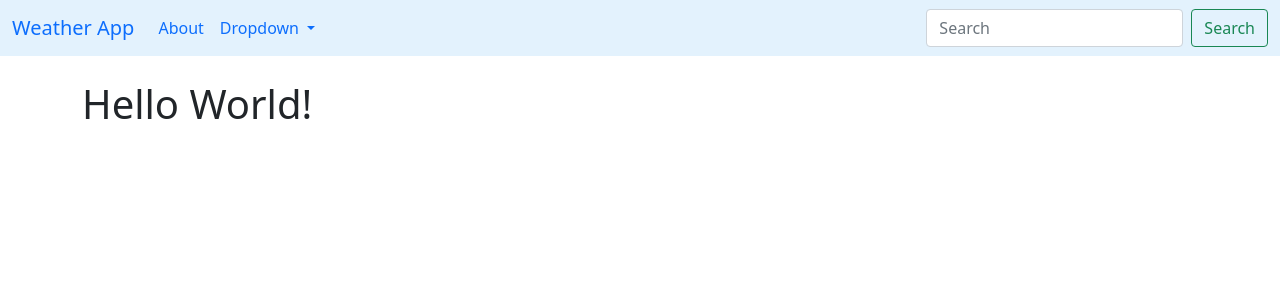
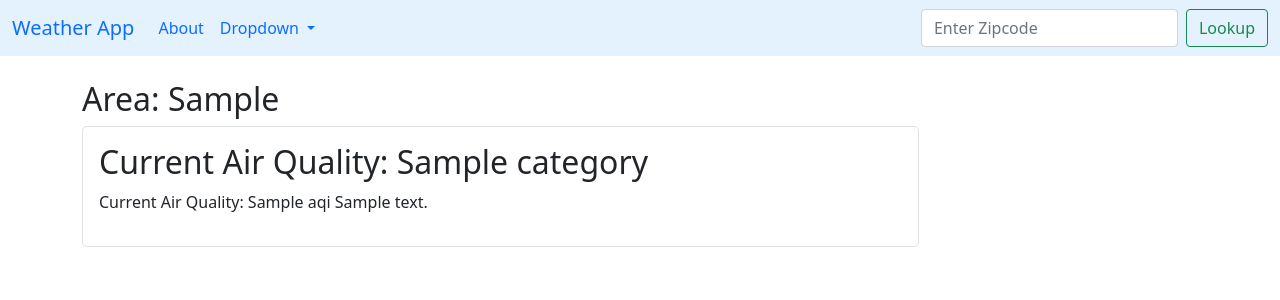
Before and after one commit to lwpearce/djangoweather, a Django app: template lookup/templates/home.html in a window 1280 px wide. Shown: the top 300 px of the page. Run offline with Django 4.2, Linux system fonts and the light colour scheme; the template is opened without the code that fills it: most values are stand-ins (such as "Sample title", 1, 10 or a date in 2020).

Commit message:
final push

```diff
--- a/lookup/templates/base.html
+++ b/lookup/templates/base.html
@@ -9,6 +9,15 @@
     <link href="https://cdn.jsdelivr.net/npm/bootstrap@5.0.2/dist/css/bootstrap.min.css" rel="stylesheet" integrity="sha384-EVSTQN3/azprG1Anm3QDgpJLIm9Nao0Yz1ztcQTwFspd3yD65VohhpuuCOmLASjC" crossorigin="anonymous">
 
     <title>Hello, world!</title>
+    <style>
+    	.good {background-color: #0C0;}
+    	.moderate {background-color: #FFFF00;}
+    	.usg {background-color: #FF9900;}
+    	.unhealthy {background-color: #FF0000;}
+    	.veryUnhealthy {background-color: #990066;}
+    	.hazardous {background-color: #660000;}
+    	.info { font-size: 12px; }
+    </style>
   </head>
   <body>
 
@@ -36,9 +45,10 @@
           </ul>
         </li>
       </ul>
-      <form class="d-flex" role="search">
-        <input class="form-control me-2" type="search" placeholder="Search" aria-label="Search">
-        <button class="btn btn-outline-success" type="submit">Search</button>
+      <form action="{% url 'home' %}" class="d-flex" method="POST">
+      	{% csrf_token %}
+        <input class="form-control me-2" type="search" placeholder="Enter Zipcode" aria-label="Search" name="zipcode">
+        <button class="btn btn-outline-success" type="submit">Lookup</button>
       </form>
     </div>
   </div>
--- a/lookup/templates/home.html
+++ b/lookup/templates/home.html
@@ -2,6 +2,33 @@
 
 {% block content %}
 
-<h1>Hello World!</h1>
+{% if api == "Error..." %}
+	There was an error, please try again...
+{% else %}
+	<!-- {{ api }} -->
+	<div class="col-md-9">
+		<h2>Area: {{ api.0.ReportingArea }} </h2>
+        <div class="{{ colors.air_quality_color|default_if_none:'bg-light' }} h-100 p-3 border rounded-3 ">
+          <h2>Current Air Quality: {{ api.0.Category.Name }}</h2>
+          <p>Current Air Quality: {{ api.0.AQI }} {{ descriptions.air_quality_description }}</p>
+
+        </div>
+        {% if visibilities.pm25_visibility == "visible"  %}
+      	<div class=" {{ colors.pm25_quality_color|default_if_none:'bg-light' }} h-100 p-3  rounded-3">
+      		<h2>Current pm2.5 Pollutant Quality: {{ api.1.Category.Name }}</h2>
+      		<p>Current pm2.5 Pollutant Particles: {{ api.1.AQI }} {{ descriptions.pm25_quality_description }}</p>
+      		<p class="info">Particles that are 2.5 microns or smaller are considered especially dangerous to human health because they bypass many of our body’s defenses. </p>
+	    </div>
+	    {% endif %}
+        {% if visibilities.pm10_visibility == "visible" %}
+	    <div class=" {{ colors.pm10_quality_color|default_if_none:'bg-light' }} h-100 p-3 border rounded-3">
+	     	<h2>Current pm10 Pollutant Particles: {{ api.2.Category.Name }}</h2>
+	      	<p>Current pm10 Pollutant Particles: {{ api.2.AQI }} {{ descriptions.pm10_quality_description }}</p>
+	      	<p class="info">PM10 particles are small enough to get into your throat and lungs. High levels of PM10 can make you cough, your nose run and eyes sting. </p>
+	    </div>
+	    {% endif %}
+     </div>
+
+{% endif %}
 
 {% endblock %}
```
Also changed, not shown: lookup/views.py (+64 -3 lines).
